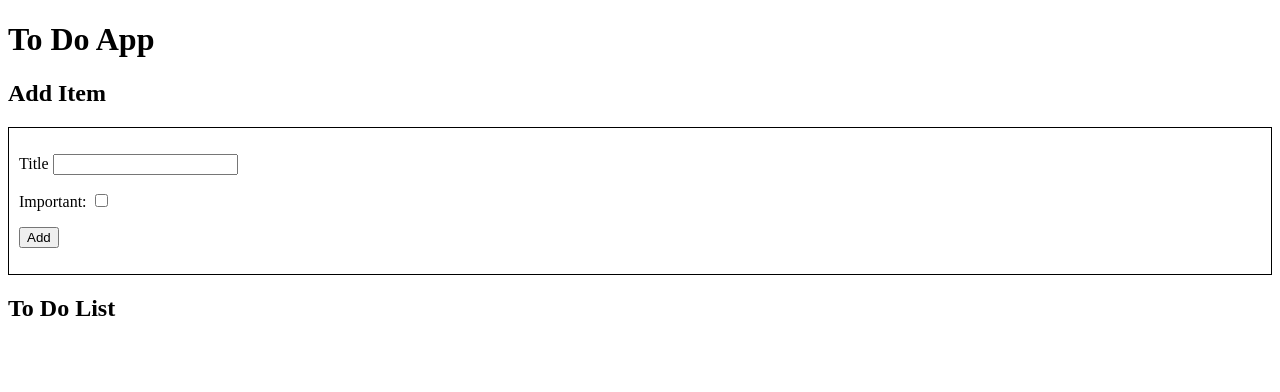
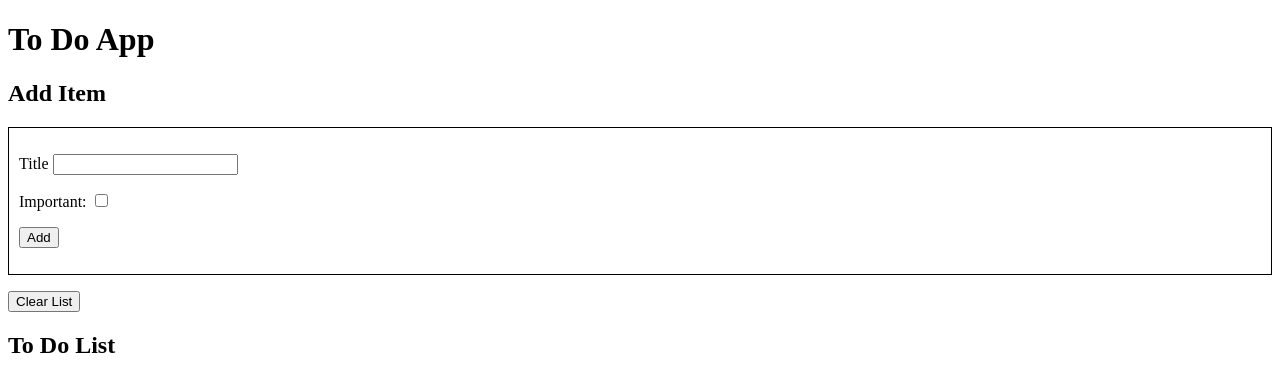
Before and after one commit to dolimoon6000/sample-todo-app, a Django app: page / in a window 1280 px wide. Shown: the top 392 px of the page. Run offline with Django 3.2, Linux system fonts and the light colour scheme; data that the repository does not hold is empty; some libraries are stand-ins or nearby versions.

Commit message:
Implemented clearing list

```diff
--- a/apps/todo/views.py
+++ b/apps/todo/views.py
@@ -10,7 +10,7 @@
     return render(request, 'todo/index.html')
 
 
-@api_view(['GET', 'POST'])
+@api_view(['GET', 'POST', 'DELETE'])
 def todo_item_list(request):
     if request.method == 'GET':
         todo_items = ToDoItem.objects.all()
@@ -22,6 +22,9 @@
             serializer.save()
             return Response(serializer.data, status=status.HTTP_201_CREATED)
         return Response(serializer.errors, status=status.HTTP_400_BAD_REQUEST)
+    elif request.method == 'DELETE':
+        ToDoItem.objects.all().delete()
+        return Response(status=status.HTTP_204_NO_CONTENT)
 
 
 @api_view(['PATCH'])
--- a/templates/todo/index.html
+++ b/templates/todo/index.html
@@ -48,6 +48,7 @@
       <input type="submit" value="Add">
   </p>
 </form>
+<p><button class="clear-list">Clear List</button></p>
 <h2>To Do List</h2>
 <div class="todo-list-header"></div>
 <div class="todo-list"></div>
@@ -56,8 +57,12 @@
 <script>
     $(document).ready(function(){
 
+        function showEmptyListMessage() {
+            $('.todo-list').html('<p class="empty-list">List empty. Please add some items</p>');
+        }
+
         function getItemMarkup (item) {
-            var listMarkup = '<li><div class="cell"><input class="done" type="checkbox" ';
+            var listMarkup = '<div class="cell"><input class="done" type="checkbox" ';
             if (item['done']) {
                 listMarkup += 'checked ';
             }
@@ -68,22 +73,21 @@
                 listMarkup += ' important';
             }
             listMarkup += '">star_rate</i></span>';
-            listMarkup += item['title'] + '</div></li>';
+            listMarkup += item['title'] + '</div>';
             return listMarkup;
         }
         $.get('api/todoitem', function(data) {
             // populate the list
-            var result = $('<ul class="list"></ul>');
+            var result = $('.todo-list');
             console.log(data);
             if (data.length) {
                 data.forEach(function(item) {
                     var listMarkup = getItemMarkup(item);
                    result.append(listMarkup);
                 });
-                $('.todo-list').html(result);
                 $('.todo-list-header').html('<p><span>Done</span><span>Title</span><span>Important</span></p>')
             } else {
-                $('.todo-list').html('<p>List empty. Please add some items</p>');
+                showEmptyListMessage();
             }
         }, 'json');
 
@@ -99,7 +103,8 @@
                         important: $('#important').is(':checked')
                     },
                     function (data) {
-                        $('.list').prepend(getItemMarkup(data));
+                        $('.empty-list').remove();
+                        $('.todo-list').prepend(getItemMarkup(data));
                         $('#important').prop('checked', false);
                         $('#title').val('');
                 });
@@ -125,6 +130,18 @@
                 }
             });
         });
+
+        // clear list
+        $('.clear-list').click(function(e) {
+            $.ajax({
+                url: 'api/todoitem/',
+                type: 'DELETE',
+                success: function (data) {
+                    showEmptyListMessage();
+                }
+            })
+        });
+
     });
 </script>
 {% endblock %}
```
